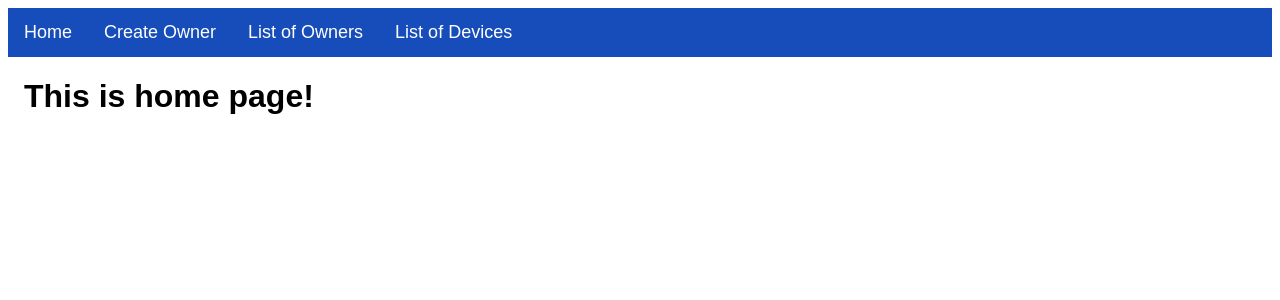
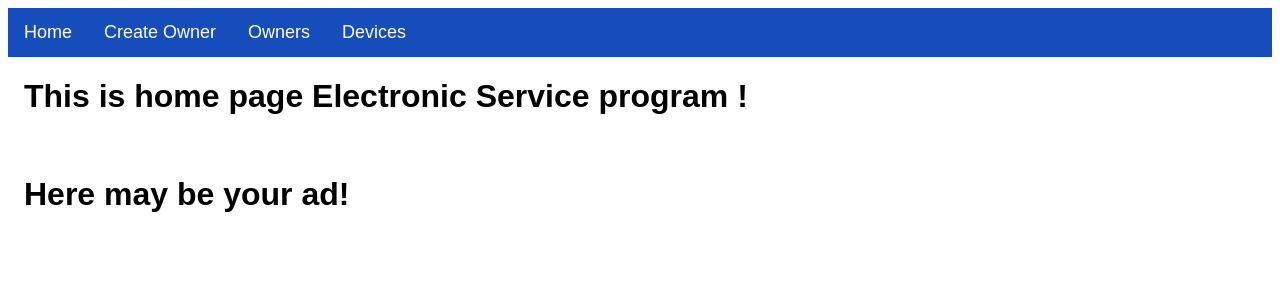
Before and after one commit to IuriiMocherniuk/electronicServiceAngular, an Angular app: page /home in a window 1280 px wide. Shown: the top 300 px of the page. Built offline with nearby package versions, Linux system fonts and the light colour scheme.

Commit message:
add select for owners

```diff
--- a/src/app/app.component.html
+++ b/src/app/app.component.html
@@ -10,8 +10,8 @@
 <div class="topnav">
   <a routerLink="home">Home</a>
     <a routerLink="add-owner">Create Owner</a>
-  <a routerLink="owners">List of Owners</a>
-  <a routerLink="devices">List of Devices</a>
+  <a routerLink="owners">Owners</a>
+  <a routerLink="devices">Devices</a>
 </div>
 
 <div style="padding-left:16px">
--- a/src/app/device-update/device-update.component.html
+++ b/src/app/device-update/device-update.component.html
@@ -25,15 +25,18 @@
           <input type = "text" [(ngModel)] = "device!.code" name = "code" class="form-control" />
         </div>
       </div>
-      <!--      <br/>-->
-      <!--           <div class="form-group">-->
-      <!--        <label class="control-label col-sm-2">Owner</label>-->
-      <!--        <div class="col-sm-8">-->
+            <br/>
+                 <div class="form-group">
+              <label class="control-label col-sm-2">Owner</label>
+              <div class="col-sm-8">
 
-      <!--      <input type = "text" [(ngModel)] = "device.ownerId" name = "ownerId" value= "{{owner!.id}}" class="form-control" />-->
+                <select class="form-control" [(ngModel)] = "device!.owner" name = "owner">
+                  <option *ngFor="let owner of owners" [value]="owner.id">{{owner.firstName}}</option>
+<!--            <input type = "text" [(ngModel)] = "device!.owner" name = "owner" value= "{{owner!.id}}" class="form-control" />-->
+                </select>
 
-      <!--        </div>-->
-      <!--      </div>-->
+              </div>
+            </div>
       <br/>
       <div class="form-group">
         <label class="control-label col-sm-2">Status</label>
--- a/src/app/device-update/device-update.component.ts
+++ b/src/app/device-update/device-update.component.ts
@@ -4,6 +4,7 @@ import {Owner} from "../owner/owner";
 import {DeviceService} from "../device/device.service";
 import {ActivatedRoute, Router} from "@angular/router";
 import {Location} from '@angular/common';
+import {OwnerService} from "../owner/owner.service";
 
 @Component({
   selector: 'app-device-update',
@@ -12,7 +13,8 @@ import {Location} from '@angular/common';
 })
 export class DeviceUpdateComponent implements OnInit {
   device?: Device;
-  devices?: Device[];
+  owners?: Owner[] ;
+  devices?: Device[] ;
   owner?: Owner;
   statuses: string[] = ["used", "damages", "lost", "stolen"];
   types: string[] = ["PC", "Phone", "Laptop", "Smartphone",];
@@ -20,11 +22,14 @@ export class DeviceUpdateComponent implements OnInit {
   constructor(private _deviceService: DeviceService,
               private _router: Router,
               private route: ActivatedRoute,
-              private _location: Location
+              private _location: Location,
+              private _ownerService:OwnerService
   ) {
   }
 
   ngOnInit(): void {
+
+    this.getOwners();
 
     var idDevice = this.route.snapshot.paramMap.get('id');
     console.log("OwnerdetailComponent.  onInit, id = " + this.route.snapshot.paramMap.get('id'));
@@ -42,12 +47,30 @@ export class DeviceUpdateComponent implements OnInit {
     console.log("DeviceCreateComponent.  onInit, device = " + JSON.stringify(this.owner));
   }
 
+  getOwners(): void{
+    console.log("Inside getOwners():::::")
+    this._ownerService.getAllOwners()
+      .subscribe((ownerData) => this.owners = ownerData,
+        (error) =>{
+          console.log(error);
+          // this.statusMessage = "Problem with service. Please try again later!";
+        }
+      );
+    console.log("end of getOwners():::::");
+  }
+
   updateDevice(device: Device): void {
     console.log("UpdateDeviceComponent. create device " + JSON.stringify(device));
     if (!device) {
       return;
     }
-    this._deviceService.updateDevice(device)
+    let deviseNew:Device = { id: this.device?.id, type: this.device?.type, name:this.device?.name,
+      code:this.device?.code, status:this.device?.status, ownerId:this.device?.ownerId,  owner:this.owners!.find(h=> h.id === device.owner?.id) as Device}
+
+
+   // let owner:this.owners!.find(h=> h.id === device.owner) as Owner
+   //  console.log("UpdateDeviceComponent. create device " + JSON.stringify(owner));
+    this._deviceService.updateDevice(deviseNew)
       .subscribe(device => {
         this.devices!.push(device);
       });
--- a/src/app/others/constants.ts
+++ /dev/null
@@ -1,5 +0,0 @@
-const status1:string = "used";
-const status2:string = "damages";
-const status3:string = "lost";
-
-const statuses:string[] =[status1,status2,status3];
--- a/src/app/others/home.component.ts
+++ b/src/app/others/home.component.ts
@@ -1,7 +1,8 @@
 import { Component } from '@angular/core';
 
 @Component({
-  template: `<h1>This is home page!</h1>`
+  template: `<h1>This is home page Electronic Service program !</h1><br>
+  <h1>Here may be your ad!</h1>`
 })
 export class HomeComponent{
 
```
Also changed, not shown: src/app/owner-detail/owner-detail.component.html (+6 -3 lines).
